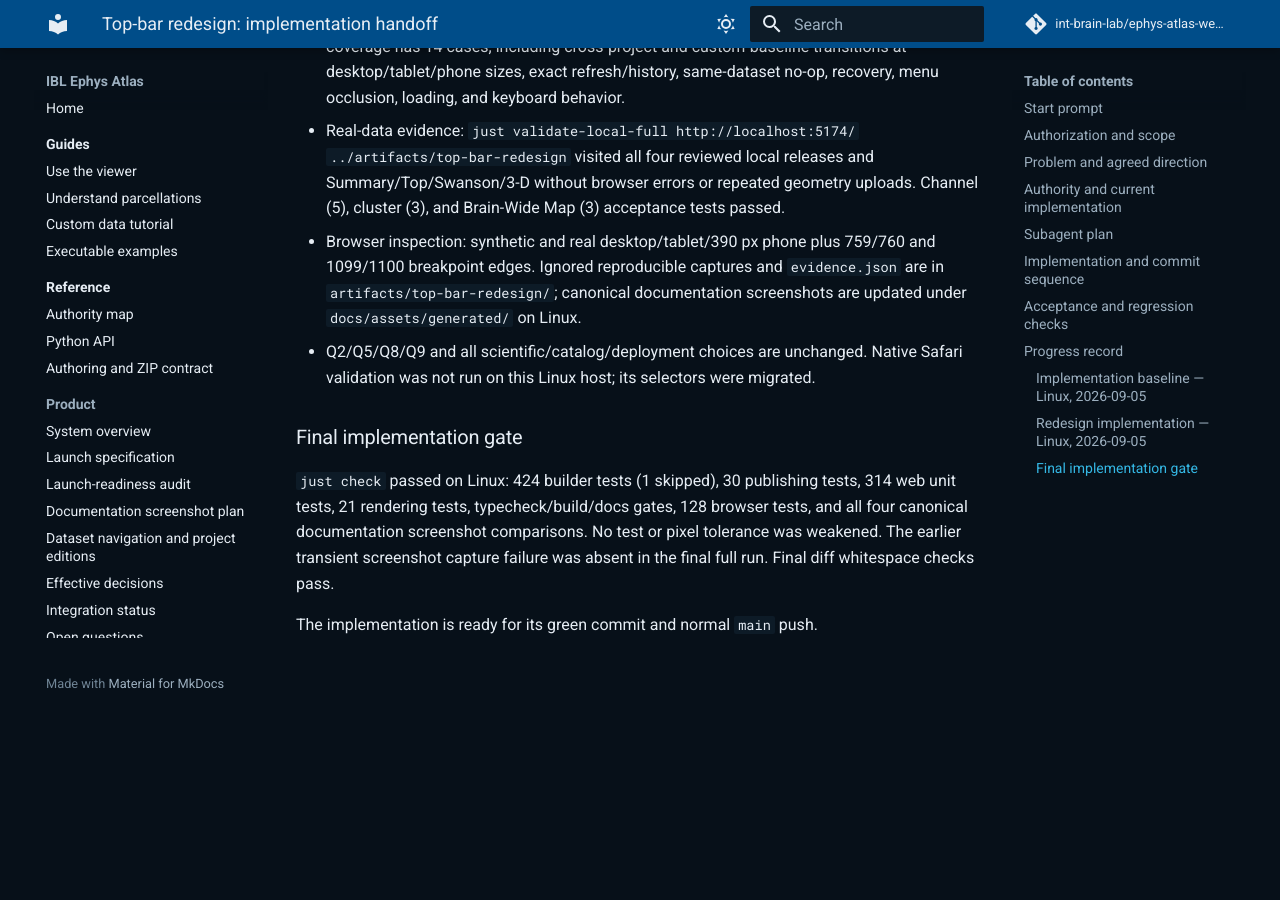
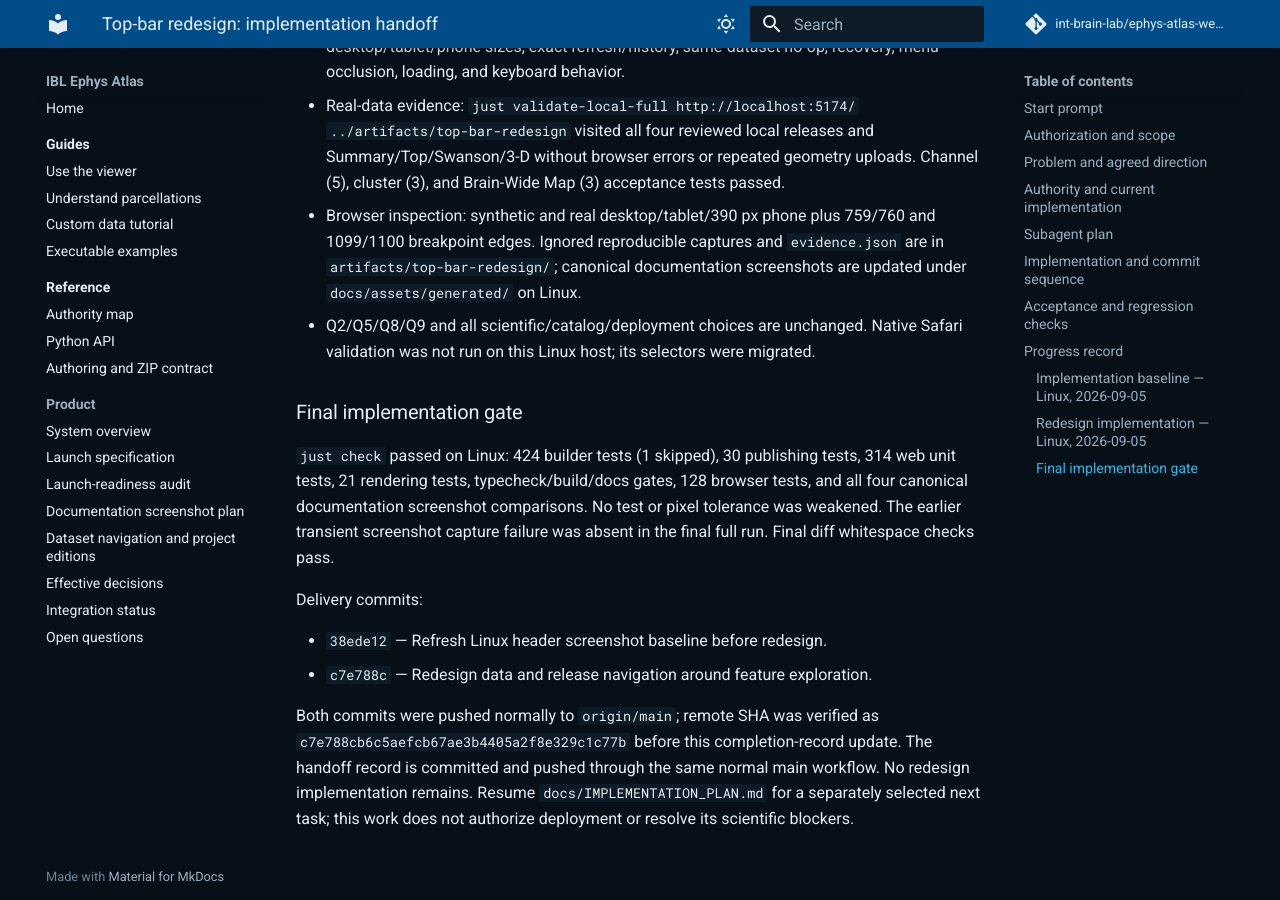
Before and after one commit to int-brain-lab/ephys-atlas-web-v2, an MkDocs documentation site: the page built from docs/tasks/2026-09-05-top-bar-redesign/README.md, in a window 1280 px wide and 900 px high, scrolled down 6419 px. Built offline with MkDocs 1.6.1 and Material for MkDocs 9.7.7, drawn with Linux system fonts in a browser that asks for light colours; comment, search, counter and statistics services are not loaded; before the commit the page ends 7125 px from its top, so only the background shows below that; some of the changed text lies outside the part shown.

Commit message:
Record completed top-bar redesign validation and delivery

```diff
--- a/docs/tasks/2026-09-05-top-bar-redesign/README.md
+++ b/docs/tasks/2026-09-05-top-bar-redesign/README.md
@@ -1,6 +1,6 @@
 # Top-bar redesign: implementation handoff
 
-Status: redesign implemented and validated on Linux; final commit/push in progress.
+Status: complete; implemented, validated on Linux, and pushed to `origin/main`.
 Owner direction recorded on 2026-09-05. This is a bounded UI task independent
 of the blocked production launch lanes.
 
@@ -199,7 +199,7 @@
   `git log -1 --format='%h %s' -- docs/tasks/2026-09-05-top-bar-redesign/README.md`.
   Future implementation agent: append milestone commit IDs and actual validation
   evidence here as work lands.
-- Current next action: finish the final Linux gate, commit the redesign, and push `main` normally.
+- Current next action: none for this redesign; return to the launch execution registry.
 
 ### Implementation baseline — Linux, 2026-09-05
 
@@ -257,4 +257,14 @@
 pixel tolerance was weakened. The earlier transient screenshot capture failure
 was absent in the final full run. Final diff whitespace checks pass.
 
-The implementation is ready for its green commit and normal `main` push.
+Delivery commits:
+
+- `38ede12` — Refresh Linux header screenshot baseline before redesign.
+- `c7e788c` — Redesign data and release navigation around feature exploration.
+
+Both commits were pushed normally to `origin/main`; remote SHA was verified as
+`c7e788cb6c5aefcb67ae3b4405a2f8e329c1c77b` before this completion-record update.
+The handoff record is committed and pushed through the same normal main workflow.
+No redesign implementation remains. Resume `docs/IMPLEMENTATION_PLAN.md` for a
+separately selected next task; this work does not authorize deployment or resolve
+its scientific blockers.
```
Also changed, not shown: docs/tasks/2026-09-05-top-bar-redesign/NEXT_STEPS.md (+3 -3 lines), docs/tasks/2026-09-05-top-bar-redesign/STATUS.md (+7 -5 lines).
